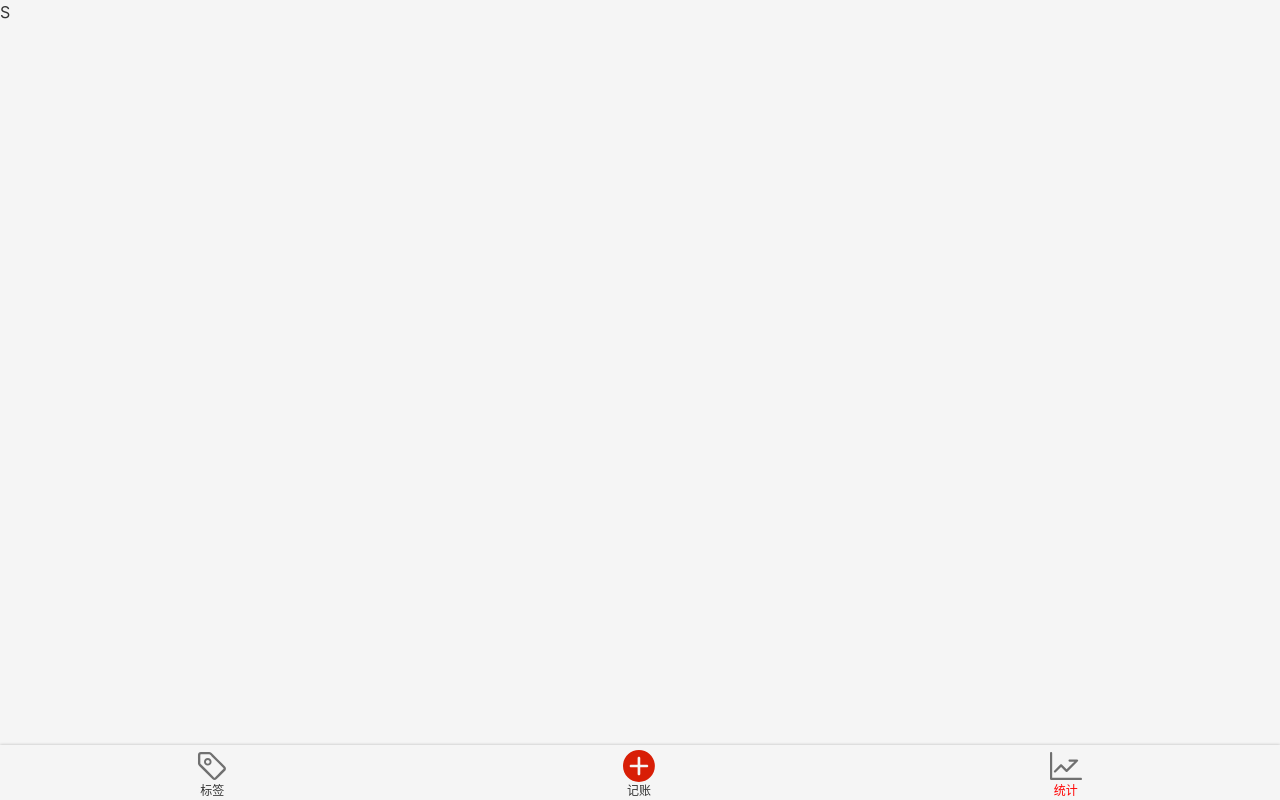
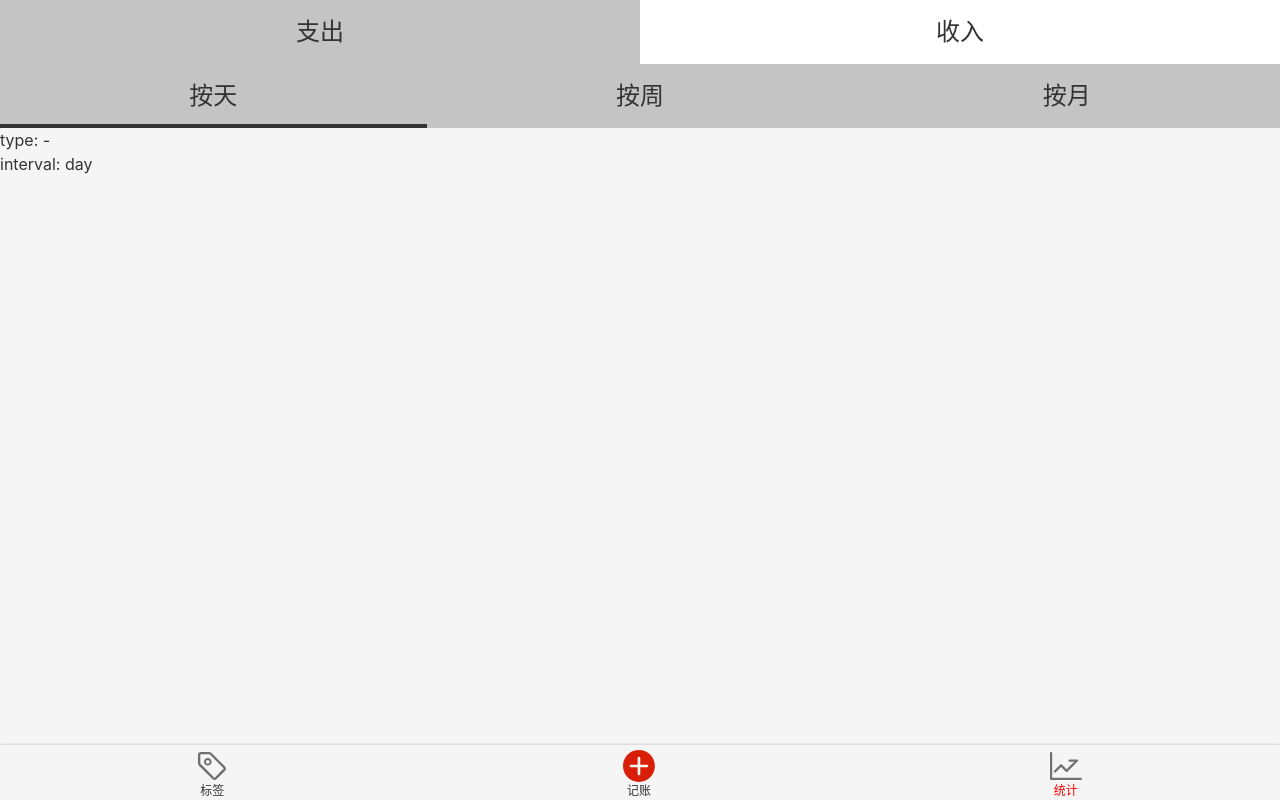
Before and after one commit to quanquan97/ViterSpendee, a Vue app: page /#/statistics in a window 1280 px wide. Built offline with nearby package versions, Linux system fonts and the light colour scheme.

Commit message:
抽离 Tabs.vue，使用在 Statistics.vue 里面

```diff
--- a/package.json
+++ b/package.json
@@ -10,6 +10,7 @@
   },
   "dependencies": {
     "core-js": "^3.6.5",
+    "dayjs": "^1.10.3",
     "register-service-worker": "^1.7.1",
     "vue": "^2.6.11",
     "vue-class-component": "^7.2.3",
--- a/src/components/Money/Types.vue
+++ b/src/components/Money/Types.vue
@@ -1,10 +1,10 @@
 <template>
   <div>
     <ul class="types">
-      <li :class="value === '-' && 'selected'"
+      <li :class="{[classPrefix+'-item']: classPrefix, selected: value==='-'}"
           @click="selectType('-')">支出
       </li>
-      <li :class="value === '+' && 'selected'"
+      <li :class="{[classPrefix+'-item']: classPrefix, selected: value==='+'}"
           @click="selectType('+')">收入
       </li>
     </ul>
@@ -19,7 +19,8 @@
 
 @Component//声明一个类，在上面加上装饰器--修饰在class上 是一个组件 告诉ts 下面代码要被处理成data和method
 export default class Types extends Vue {
-  @Prop() readonly value!: string;
+  @Prop(String) readonly value!: string;
+  @Prop(String) classPrefix?: string;
 
   //@Prop(Number) xxx: number | undefined
   //undefined是初始值，一旦写了在后面就需要if判断检查，虽然麻烦，但ts会保证严谨性--有追求的前端
@@ -71,7 +72,7 @@
 
 <style lang="scss" scoped>
 .types {
-  background-color: #d9d9d9;
+  background: #C4C4C4;
   font-size: 24px;
   text-align: center;
   display: flex;
--- /dev/null
+++ b/src/components/Tabs.vue
@@ -0,0 +1,57 @@
+<template>
+  <ul class="tabs">
+    <li v-for="item in dataSource" :key="item.value"
+        :class="liClass(item)" @click="select(item)">{{item.text}}
+    </li>
+  </ul>
+</template>
+
+<script lang="ts">
+import Vue from 'vue';
+import {Component, Prop} from 'vue-property-decorator';
+type DataSourceItem = { text: string; value: string }
+@Component
+export default class Tabs extends Vue {
+  @Prop({required: true, type: Array})
+  dataSource!: DataSourceItem[];
+  @Prop(String)
+  readonly value!: string;
+  @Prop(String)
+  classPrefix?: string;
+  liClass(item: DataSourceItem) {
+    return {
+      [this.classPrefix + '-tabs-item']: this.classPrefix,
+      selected: item.value === this.value
+    };
+  }
+  select(item: DataSourceItem) {
+    this.$emit('update:value', item.value);
+  }
+}
+</script>
+
+<style lang="scss" scoped>
+.tabs {
+  background: #C4C4C4;
+  display: flex;
+  text-align: center;
+  font-size: 24px;
+  > li {
+    width: 50%;
+    height: 64px;
+    display: flex;
+    justify-content: center;
+    align-items: center;
+    position: relative;
+    &.selected::after {
+      content: '';
+      position: absolute;
+      bottom: 0;
+      left: 0;
+      width: 100%;
+      height: 4px;
+      background: #333;
+    }
+  }
+}
+</style>
--- a/src/views/Money.vue
+++ b/src/views/Money.vue
@@ -15,13 +15,13 @@
 
 <script lang="ts">
 import Vue from 'vue';
-import NumberPad from '@/components/Money/NumberPad.vue';
+import Numbers from '@/components/Money/Numbers.vue';
 import Types from '@/components/Money/Types.vue';
 import FormItem from '@/components/Money/FormItem.vue';
 import Tags from '@/components/Money/Tags.vue';
 import {Component} from 'vue-property-decorator';
 @Component({
-  components: {Tags, FormItem, Types, NumberPad},
+  components: {Tags, FormItem, Types, Numbers},
 })
 export default class Money extends Vue {
   get recordList() {
--- a/src/views/Statistics.vue
+++ b/src/views/Statistics.vue
@@ -1,11 +1,46 @@
 <template>
-<Layout> S </Layout>
+<Layout>
+  <Tabs class-prefix="type" :data-source="typeList" :value.sync="type"/>
+  <Tabs class-prefix="interval" :data-source="intervalList" :value.sync="interval"/>
+  <div>
+    type: {{type}}
+    <br/>
+    interval: {{interval}}
+  </div></Layout>
 </template>
 
+<style scoped lang="scss">
+::v-deep .type-tabs-item {
+  background: white;
+  &.selected {
+    background: #C4C4C4;
+    &::after {
+      display: none;
+    }
+  }
+}
+</style>
+
 <script lang="ts">
+import Types from '@/components/Money/Types.vue';
+import Vue from 'vue';
+import {Component} from 'vue-property-decorator';
+import Tabs from '@/components/Tabs.vue';
+@Component({
+  components: {Tabs, Types},
+})
+export default class Statistics extends Vue {
+  type = '-';
+  interval = 'day';
+  intervalList = [
+    {text: '按天', value: 'day'},
+    {text: '按周', value: 'week'},
+    {text: '按月', value: 'month'},
+  ];
+  typeList = [
+    {text: '支出', value: '-'},
+    {text: '收入', value: '+'},
+  ];
+}
 
-export default {
-name: "Statistics",
-
-}
 </script>
```
Also changed, not shown: 1 other file (tests, documents, lock files or other folders).
